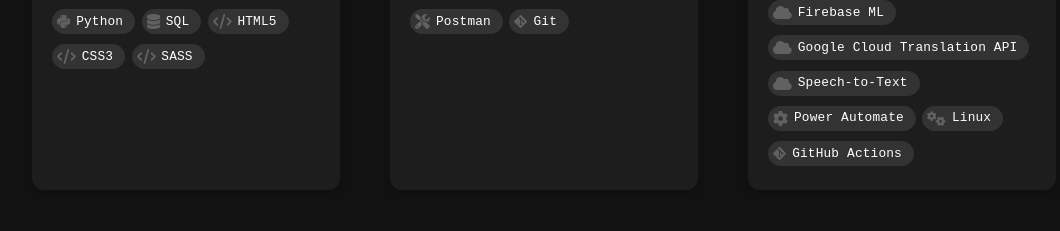
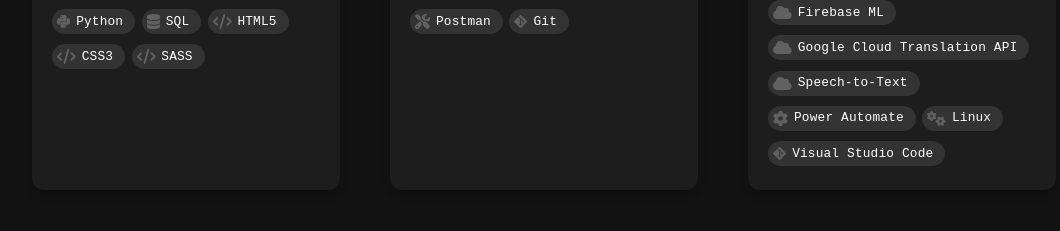
Before and after one commit to NgJoeYi/Portfolio_FP3, a React (Create React App) app: page / in a window 1280 px wide. Shown: the part 1328-1559 px from the top of the page, without its empty margins (96-1156 px from the left). Built offline with nearby package versions, Linux system fonts and the light colour scheme.

Commit message:
Final updates before deployment1

```diff
--- a/src/components/Expertise.tsx
+++ b/src/components/Expertise.tsx
@@ -35,7 +35,7 @@
     { name: "Speech-to-Text", icon: faCloud },
     { name: "Power Automate", icon: faCog },
     { name: "Linux", icon: faCogs },
-    { name: "GitHub Actions", icon: faGitAlt }
+    { name: "Visual Studio Code", icon: faGitAlt }
 ];
 
 function Technologies() {
```
Also changed, not shown: 2 other files (tests, documents, lock files or other folders).
